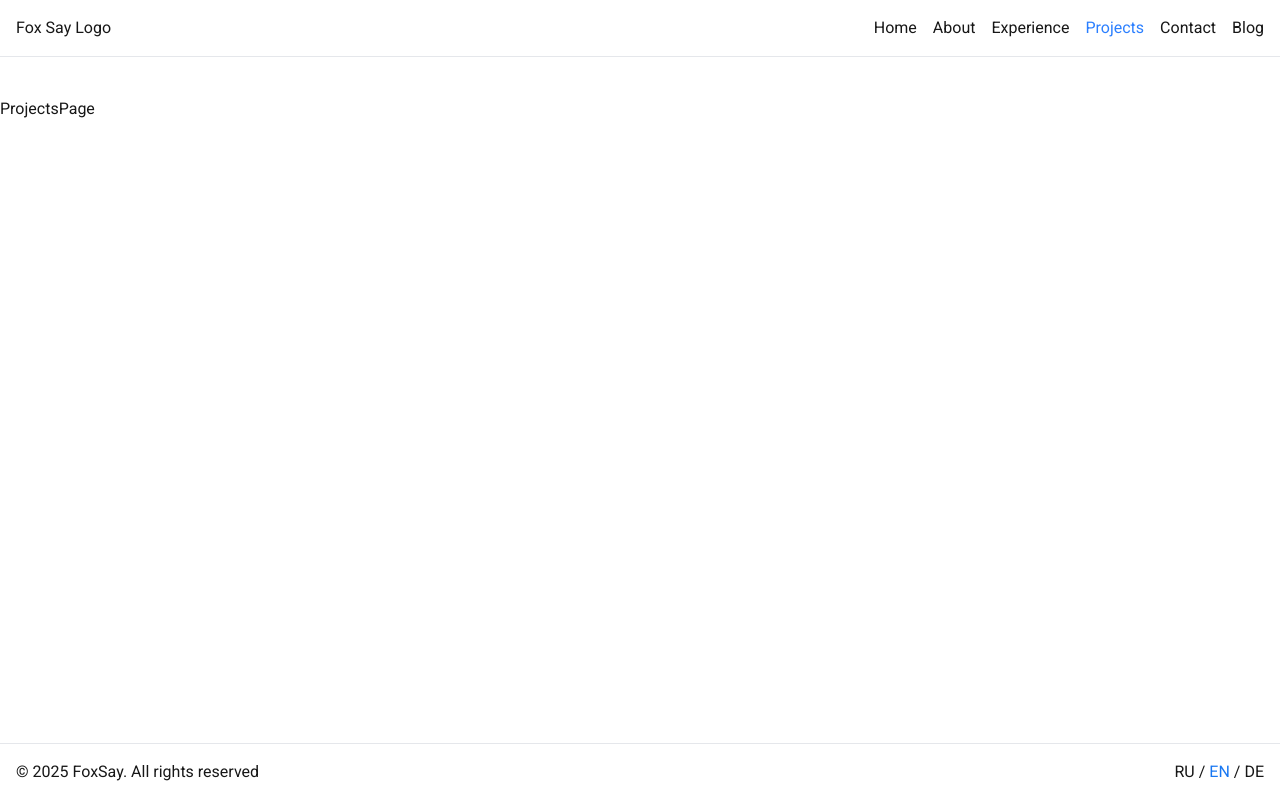
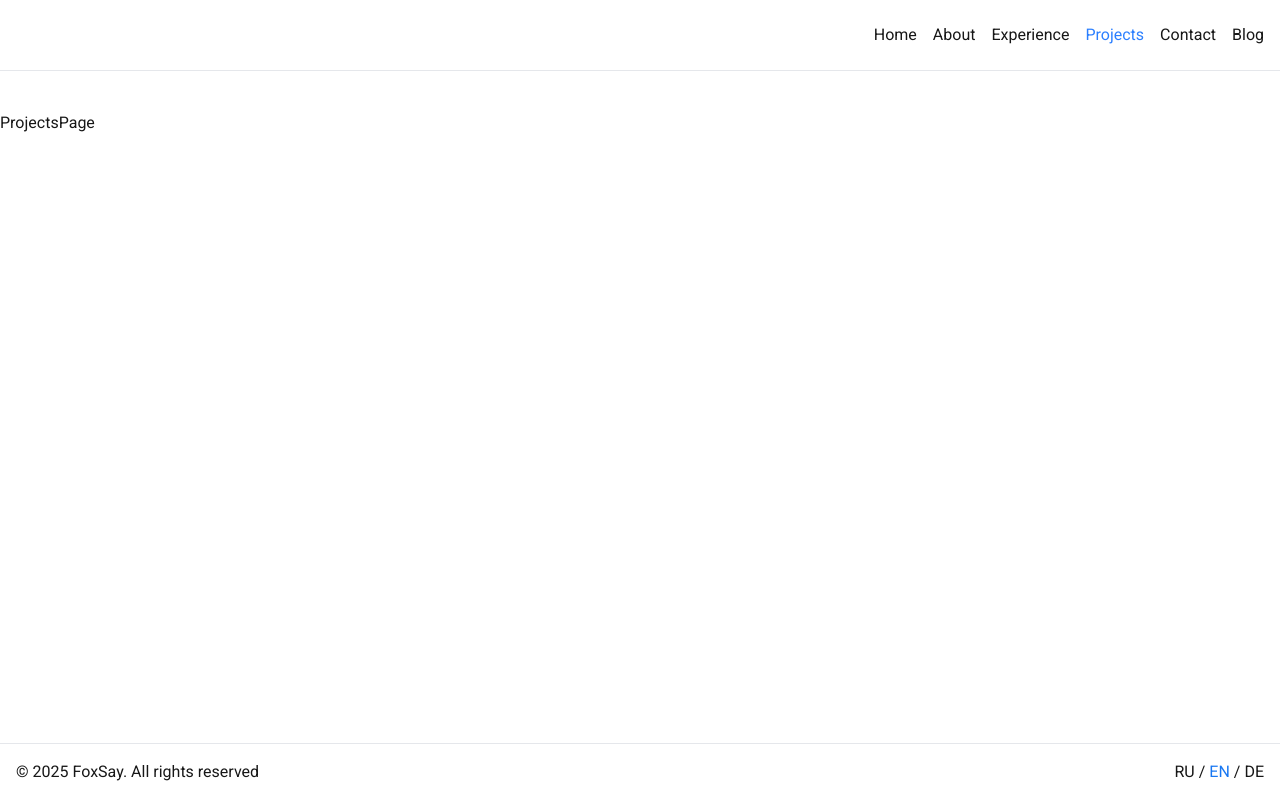
Before and after one commit to DimaChekashov/DimaChekashov.github.io, a Next.js app in the folder fox-say-site/: page /en/projects in a window 1280 px wide. Built offline with nearby package versions, Linux system fonts and the light colour scheme.

Commit message:
Add logo

```diff
--- a/fox-say-site/src/widgets/header/ui/Header.tsx
+++ b/fox-say-site/src/widgets/header/ui/Header.tsx
@@ -6,6 +6,9 @@ import { links } from "../model/consts";
 import { usePathname } from "next/navigation";
 import classNames from "classnames";
 import { useTranslations } from "next-intl";
+import Image from "next/image";
+
+import logo from "@/shared/assets/images/logo.png";
 
 export const Header: React.FC = () => {
   const pathname = usePathname();
@@ -18,8 +21,8 @@ export const Header: React.FC = () => {
 
   return (
     <header className="mb-10 flex justify-between p-4 border-b border-gray-200">
-      <div>Fox Say Logo</div>
-      <nav>
+      <Image src={logo} alt="Logo" className="brightness-0 invert max-w-40" />
+      <nav className="flex items-center">
         <ul className="flex gap-4">
           {links.map(({ href, label }) => (
             <li key={href}>
@@ -27,7 +30,7 @@ export const Header: React.FC = () => {
                 href={href}
                 className={classNames(
                   "hover:text-blue-500",
-                  `/${firstSegment}` === href && "text-blue-500"
+                  `/${firstSegment}` === href && "text-blue-500",
                 )}
               >
                 {t(`Navbar.${label}`)}
```
Also changed, not shown: fox-say-site/src/shared/assets/images/logo.png (added).
